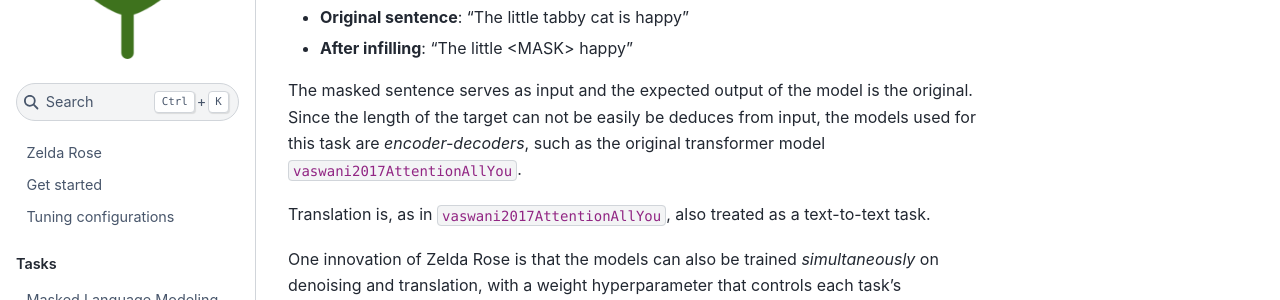
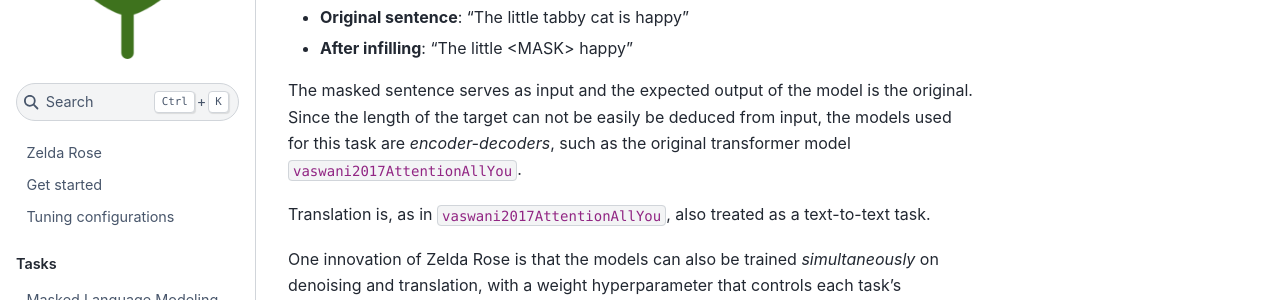
Before and after one commit to LoicGrobol/zeldarose, a Jupyter Book: the page built from docs/tasks/mbart.md, in a window 1280 px wide and 900 px high, scrolled down 375 px. Shown: the part 180-480 px from the top of the window. Built offline with Jupyter Book 1.0.4 settings and Sphinx 7.4.7 and the Sphinx Book theme 1.1.4, drawn with Linux system fonts in a browser that asks for light colours; cross-references to code outside the pages are shown as plain code.

Commit message:
doc typos

```diff
--- a/docs/tasks/mbart.md
+++ b/docs/tasks/mbart.md
@@ -21,10 +21,10 @@ each:
 - **After infilling**: “The little \<MASK\> happy”
 
 The masked sentence serves as input and the expected output of the model is the original. Since the
-length of the target can not be easily be deduces from input, the models used for this task are
+length of the target can not be easily be deduced from input, the models used for this task are
 *encoder-decoders*, such as the original transformer model {cite}`vaswani2017AttentionAllYou`.
 
-Translation is, as in {cite}`vaswani2017AttentionAllYou`, also treated as a text-to-text task.
+Translation is, as in {cite:ts}`vaswani2017AttentionAllYou`, also treated as a text-to-text task.
 
 One innovation of Zelda Rose is that the models can also be trained *simultaneously* on denoising
 and translation, with a weight hyperparameter that controls each task's contribution to the
```
Also changed, not shown: other parts of docs/tasks/mbart.md (+2 -2 lines), docs/training_configurations.md (+1 -2 lines).
